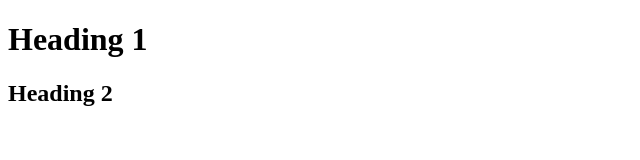
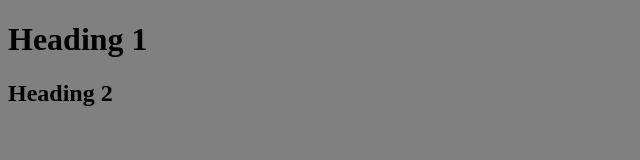
Before and after one commit to ranjithshivasami/React-Learning, a plain HTML site: page Day-01/index.html in a window 1280 px wide. Shown: the whole page, without its empty margins (0-640 px from the left). Drawn offline with nearby package versions, Linux system fonts and the light colour scheme.

Commit message:
style sheet added

```diff
--- a/Day-01/index.css
+++ b/Day-01/index.css
@@ -0,0 +1,3 @@
+body{
+    background:gray
+}
--- a/Day-01/index.html
+++ b/Day-01/index.html
@@ -5,6 +5,7 @@
     <meta http-equiv="X-UA-Compatible" content="IE=edge">
     <meta name="viewport" content="width=device-width, initial-scale=1.0">
     <title>React Day 01</title>
+    <link rel="stylesheet" href="index.css">
 </head>
 <body>
     <div id="root"></div>
```
